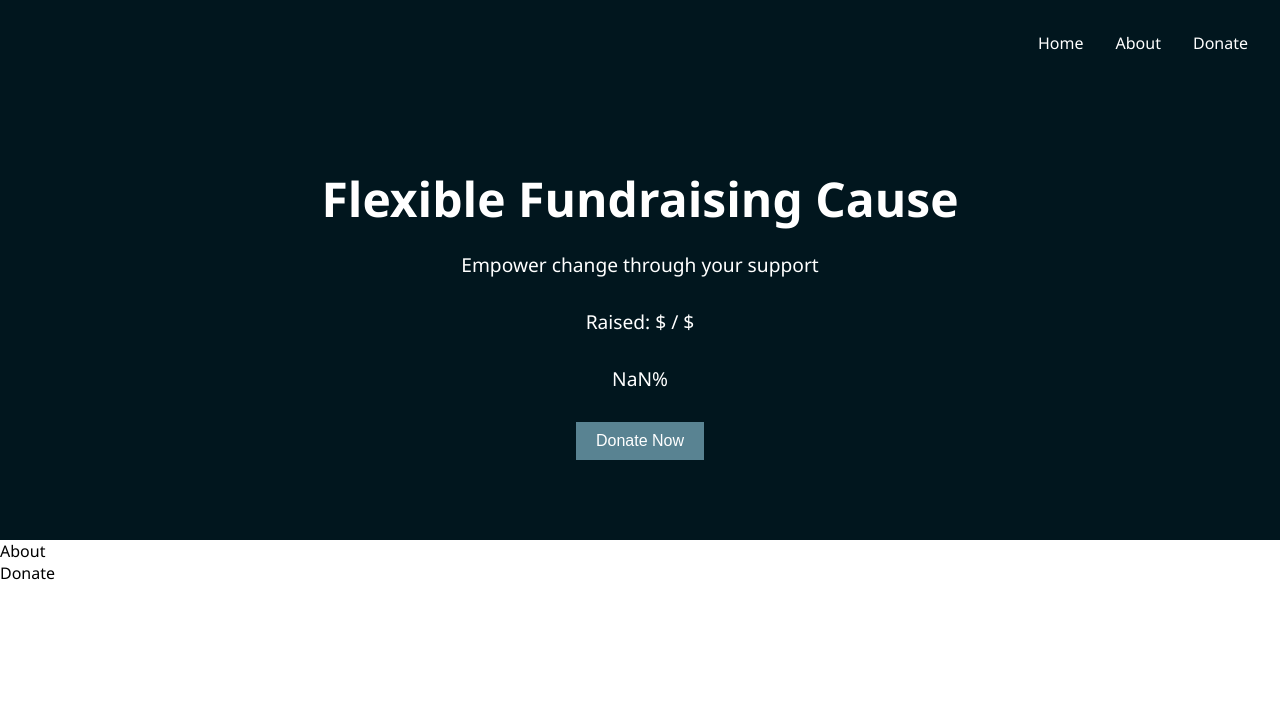
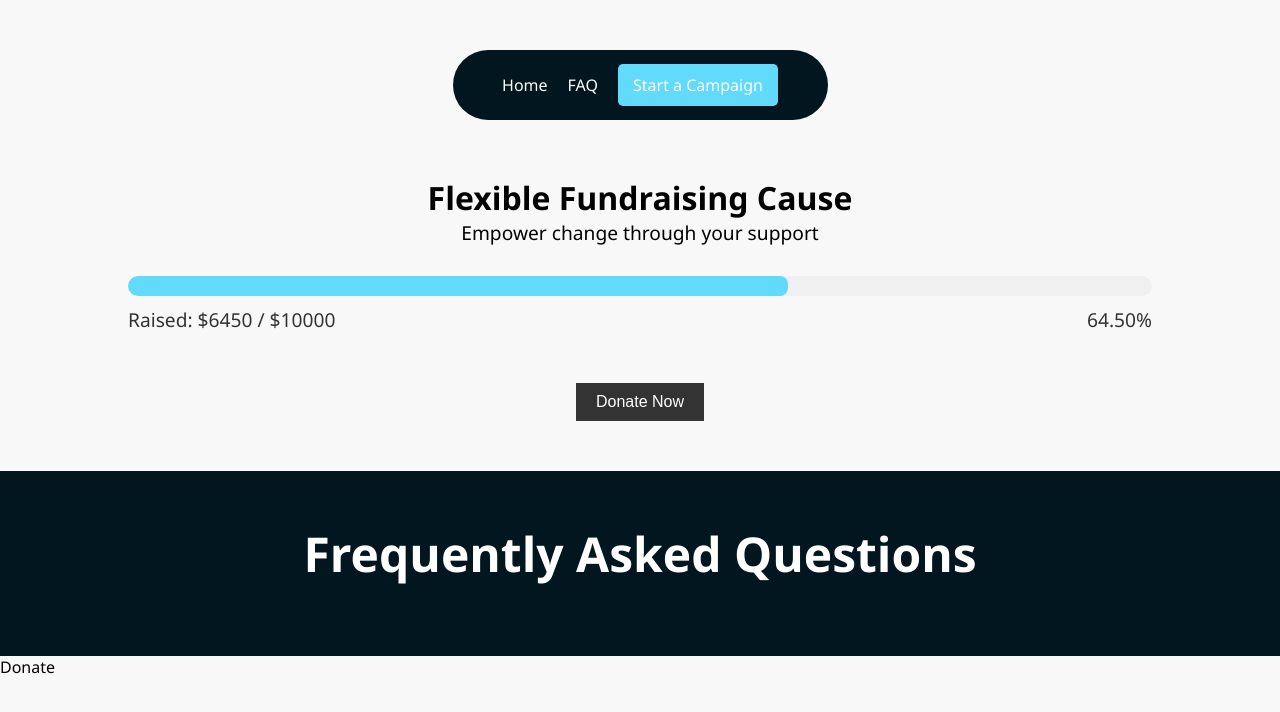
Before and after one commit to btfredr/meditochallenge, a React (Create React App) app: page / in a window 1280 px wide. Shown: the top 712 px of the page. Built offline with nearby package versions, Linux system fonts and the light colour scheme.

Commit message:
working on sections

```diff
--- a/src/App.css
+++ b/src/App.css
@@ -6,39 +6,50 @@
 
 body {
   font-family: 'Segoe UI', Tahoma, Geneva, Verdana, sans-serif;
+  background-color: #f8f8f8;
 }
 
+/* Navigation.css */
 nav {
   display: flex;
-  justify-content: flex-end;
+  justify-content: space-evenly;
   align-items: center;
   background-color: #01161E;
   color: white;
-  padding: 1rem;
-  box-shadow: 0px 2px 5px rgba(0, 0, 0, 0.1);
+  padding: 1.5rem;
+  border-radius: 50px;
+  max-width: 375px;
+  margin: 0 auto;
+  margin-bottom: 3.5em;
 }
 
-nav a {
+.logo a,
+.nav-links a,
+.cta-button a,
+.user-section a {
+  color: white;
   text-decoration: none;
-  color: white;
-  padding: 1rem;
-  transition: color 0.3s ease-in-out;
+  margin: 0 10px;
 }
 
-nav a:hover {
-  color: #61dafb;
+
+.cta-button {
+  background-color: #61dafb;
+  padding: 10px 15px;
+  border-radius: 5px;
 }
+
 
 /* Hero.css */
 .hero-container {
   text-align: center;
-  background-color: #01161E;
-  color: #fff;
-  padding: 80px 0;
+  background-color: #f8f8f8;
+  color: black;
+  padding: 50px 0;
   position: relative;
 }
 
-h1 {
+.container-title {
   font-size: 3em;
   margin-bottom: 20px;
 }
@@ -49,15 +60,53 @@ p {
 }
 
 .hero_btn {
-  background-color: #598392;
+  background-color: #333333;
   color: #fff;
   padding: 10px 20px;
   font-size: 1em;
   border: none;
   cursor: pointer;
-  transition: background-color 0.3s ease-in-out;
+  transition: 0.3s ease-in-out;
 }
 
 .hero_btn:hover {
-  background-color: #81B29A;
+  transform: scale(1.07);
 }
+
+/* ProgressBar.css */
+.progress-container {
+  width: 80%;
+  margin: 20px auto;
+  text-align: center;
+  max-width: 1200px;
+}
+
+.progress-bar {
+  background-color: #f0f0f0;
+  height: 20px;
+  border-radius: 10px;
+  overflow: hidden;
+}
+
+.progress {
+  height: 100%;
+  background-color: #61dafb;
+  border-radius: 8px;
+}
+
+.progress-info {
+  display: flex;
+  justify-content: space-between;
+  margin-top: 10px;
+  color: #333;
+}
+
+/* about */
+
+.FAQ {
+  background-color: #01161E;
+  color: white;
+  text-align: center;
+  padding: 50px 0;
+  position: relative;
+}
--- a/src/App.js
+++ b/src/App.js
@@ -1,17 +1,16 @@
 import './App.css'
 import { BrowserRouter as Router} from 'react-router-dom';
-import About from './components/About';
+import FAQ from './components/FAQ';
 import Donate from './components/Donate';
 import Hero from './components/Hero';
-import Nav from './components/Nav';
 
 const App = () => {
   return (
     <Router>
-      <Nav />
+
 
       <Hero />
-      <About />
+      <FAQ />
       <Donate />
     </Router>
   );
--- a/src/components/About.js
+++ /dev/null
@@ -1,9 +0,0 @@
-import React from 'react'
-
-const About = () => {
-  return (
-    <div>About</div>
-  )
-}
-
-export default About
--- /dev/null
+++ b/src/components/FAQ.js
@@ -0,0 +1,11 @@
+import React from 'react'
+
+const FAQ = () => {
+  return (
+    <div className="FAQ" id="FAQ">
+      <h1 className="container-title">Frequently Asked Questions</h1>
+    </div>
+  )
+}
+
+export default FAQ
--- a/src/components/Hero.js
+++ b/src/components/Hero.js
@@ -1,11 +1,17 @@
-import ProgressBar from 'Progressbar'
+import ProgressBar from './ProgressBar'
+import Nav from './Nav'
 
 const Hero = () => {
+    const goal = 10000;
+    const amountRaised = 6450;
+
+
     return (
       <div className="hero-container">
+      <Nav />
         <h1>Flexible Fundraising Cause</h1>
         <p>Empower change through your support</p>
-        <ProgressBar />
+        <ProgressBar goal={goal} amountRaised={amountRaised} />
         <button className="hero_btn">Donate Now</button>
       </div>
     );
--- a/src/components/Nav.js
+++ b/src/components/Nav.js
@@ -1,14 +1,15 @@
 import React from 'react'
-import { NavLink } from 'react-router-dom';
+import { Link } from 'react-router-dom';
 
 const Nav = () => {
   return (
-    <nav className="nav">
-    <NavLink to="/">Home</NavLink>
-    <NavLink to="/about">About</NavLink>
-    <NavLink to="/donate">Donate</NavLink>
-    {/* Add more links as needed */}
-  </nav>
+    <nav>
+      <div className="nav-links">
+        <Link to="/">Home</Link>
+        <Link to="#FAQ">FAQ</Link>
+        <Link to="/start-campaign" className="cta-button">Start a Campaign</Link>
+      </div>
+    </nav>
   )
 }
 
```
